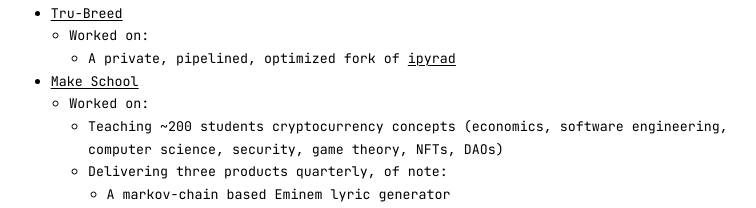
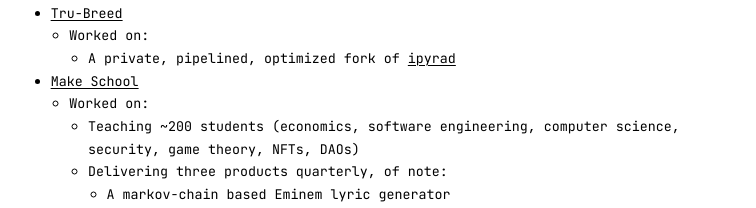
Before and after one commit to Meeshbhoombah/meeshbhoombah.github.io, a Next.js app: page / in a window 1280 px wide. Shown: the part 807-1015 px from the top of the page, without its empty margins (248-1004 px from the left). Built offline with nearby package versions, Linux system fonts and the light colour scheme; no server answers.

Commit message:
Updated content

```diff
--- a/app/components/home/WorkSection.jsx
+++ b/app/components/home/WorkSection.jsx
@@ -74,7 +74,7 @@ const previousRoles = [
       {
         label: 'Worked on:',
         items: [
-          'Teaching ~200 students cryptocurrency concepts (economics, software engineering, computer science, security, game theory, NFTs, DAOs)',
+          'Teaching ~200 students (economics, software engineering, computer science, security, game theory, NFTs, DAOs)',
           {
             label: 'Delivering three products quarterly, of note:',
             items: [
```
